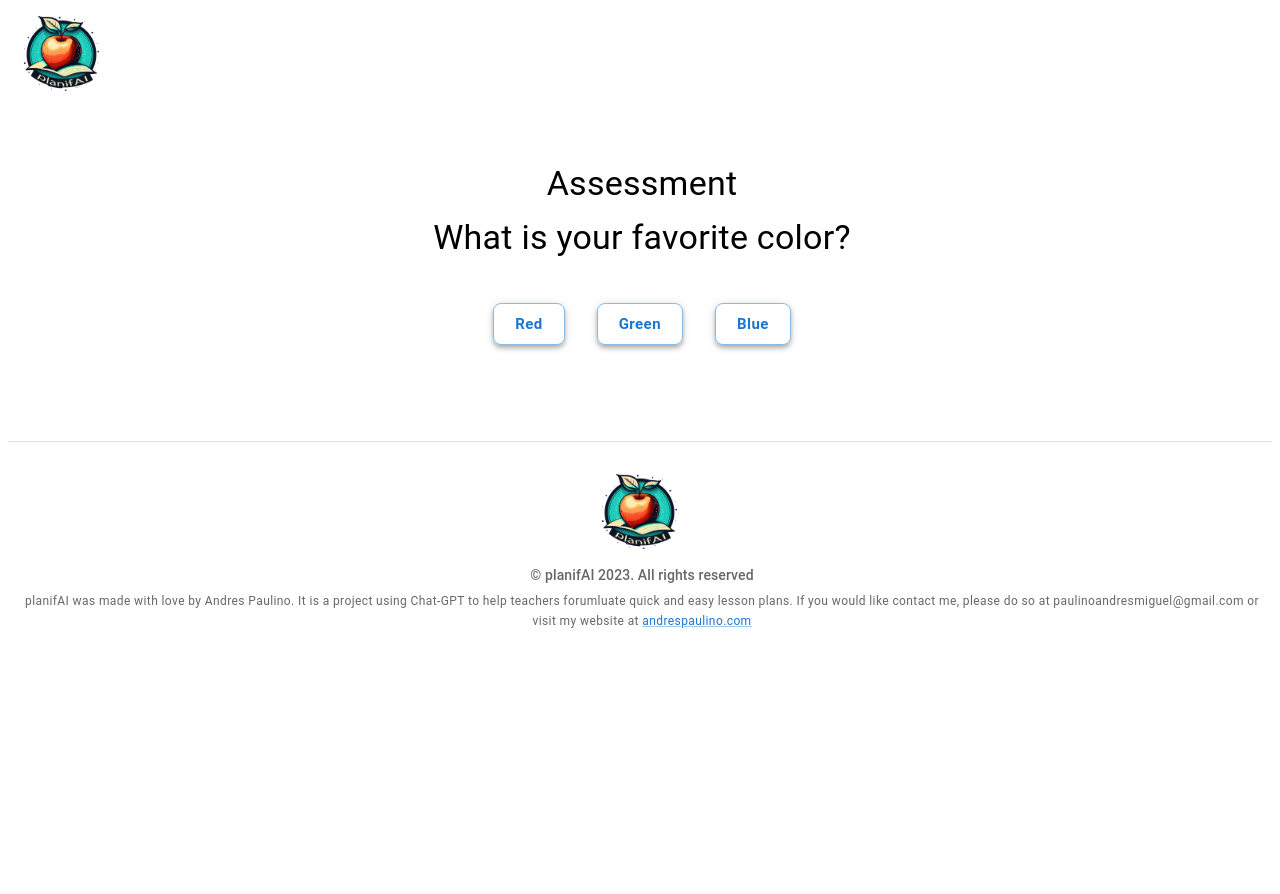
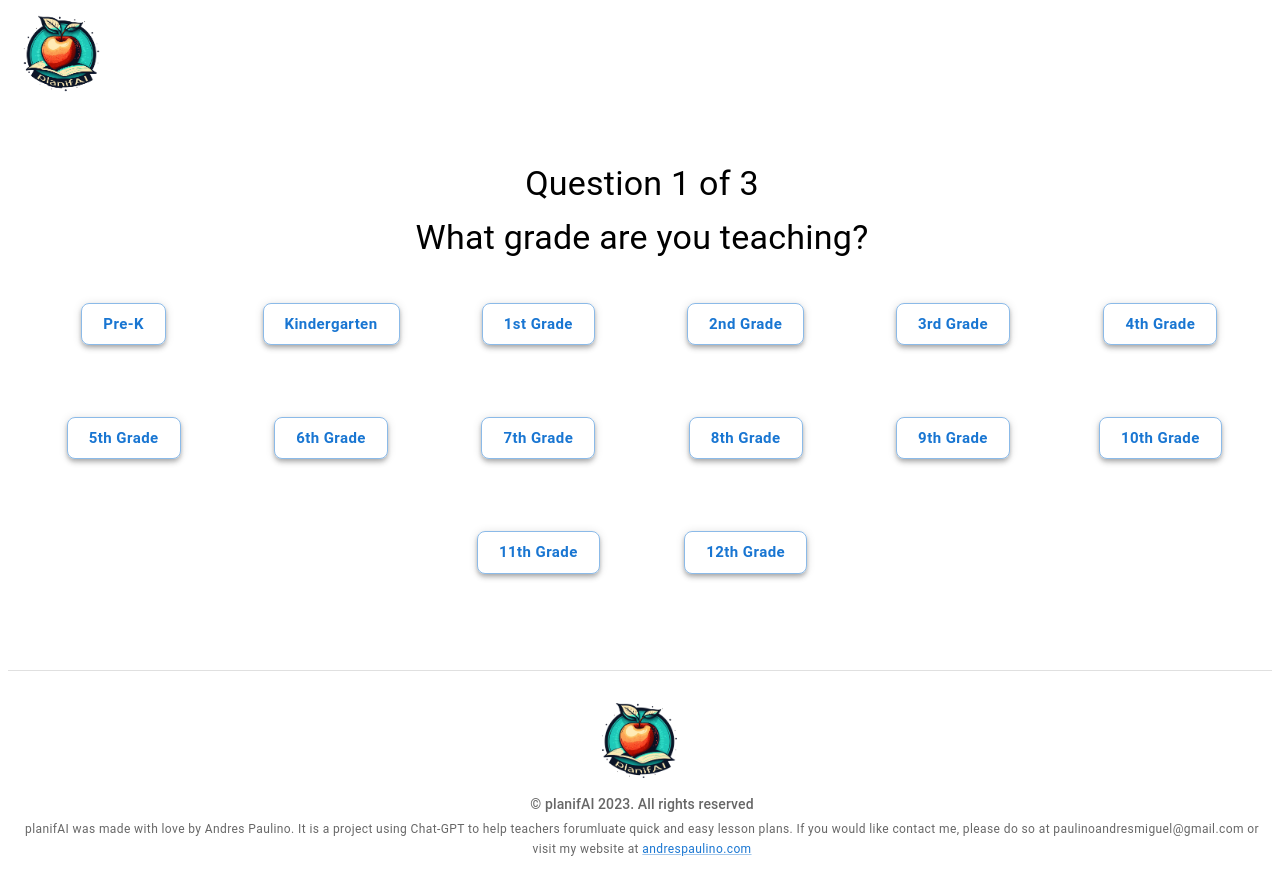
Before and after one commit to AndresPaulino/lesson-plans, a Next.js app: page /assessment in a window 1280 px wide. Shown: the top 894 px of the page. Before the commit the page ends 800 px from the top, so only its background shows below. Built offline with nearby package versions, Linux system fonts and the light colour scheme.

Commit message:
Add grid styling to questions, create questions for lesson plans

```diff
--- a/src/pages/api/hello.js
+++ b/src/pages/api/hello.js
@@ -1,5 +1,2 @@
-// Next.js API route support: https://nextjs.org/docs/api-routes/introduction
-
-export default function handler(req, res) {
-  res.status(200).json({ name: 'John Doe' })
-}
+import axios from 'axios'
+import express from 'express'
--- a/src/views/Assessment/Assessment.js
+++ b/src/views/Assessment/Assessment.js
@@ -8,16 +8,44 @@ import { Button } from '@mui/material';
 
 const QUESTIONS = [
   {
-    text: 'What is your favorite color?',
-    answers: ['Red', 'Green', 'Blue'],
+    text: 'What grade are you teaching?',
+    answers: [
+      'Pre-K',
+      'Kindergarten',
+      '1st Grade',
+      '2nd Grade',
+      '3rd Grade',
+      '4th Grade',
+      '5th Grade',
+      '6th Grade',
+      '7th Grade',
+      '8th Grade',
+      '9th Grade',
+      '10th Grade',
+      '11th Grade',
+      '12th Grade',
+    ],
   },
   {
-    text: 'What is your favorite animal?',
-    answers: ['Dog', 'Cat', 'Fish'],
+    text: 'What subject would you like to base your lesson on?',
+    answers: [
+      'English',
+      'Math',
+      'Science',
+      'History',
+      'Art',
+      'Music',
+      'Geography',
+      'Biology',
+      'Chemistry',
+      'Physics',
+      'Social Studies',
+      'Technology',
+    ],
   },
   {
-    text: 'What is your favorite hobby?',
-    answers: ['Reading', 'Sports', 'Music'],
+    text: 'How long do you want your lesson to be?',
+    answers: ['15 minutes', '30 minutes', '45 minutes', '1 hour', '1.5 hours', '2 hours'],
   },
 ];
 
@@ -38,7 +66,7 @@ const Assessment = () => {
         {currentQuestion < QUESTIONS.length ? (
           <Box display={'flex'} flexDirection={'column'} alignItems={'center'} maxWidth={1} margin={'0 auto'}>
             <Typography variant='h4' gutterBottom>
-              Assessment
+              Question {currentQuestion + 1} of {QUESTIONS.length}
             </Typography>
             <Question question={QUESTIONS[currentQuestion]} onNext={handleNext} />
           </Box>
--- a/src/views/Assessment/components/Question/Question.js
+++ b/src/views/Assessment/components/Question/Question.js
@@ -29,8 +29,9 @@ const Question = ({ question, onNext }) => {
       </Typography>
       <form onSubmit={handleSubmit}>
         <Box display={'flex'} flexDirection={'row'} alignItems={'center'} maxWidth={1} margin={'0 auto'}>
+          <Grid container spacing={1} justifyContent='center' alignItems='center'>
             {answers.map((answer) => (
-            <Grid item xs={12} sm={6} md={4} key={answer.id}>
+              <Grid item xs={6} sm={3} md={2} key={answer.id}>
                 <Box
                   display={'flex'}
                   flexDirection={'column'}
@@ -64,6 +65,7 @@ const Question = ({ question, onNext }) => {
                 </Box>
               </Grid>
             ))}
+          </Grid>
         </Box>
         <Box
           display={'flex'}
```
Lines whose indentation alone changed are shown as unchanged.
